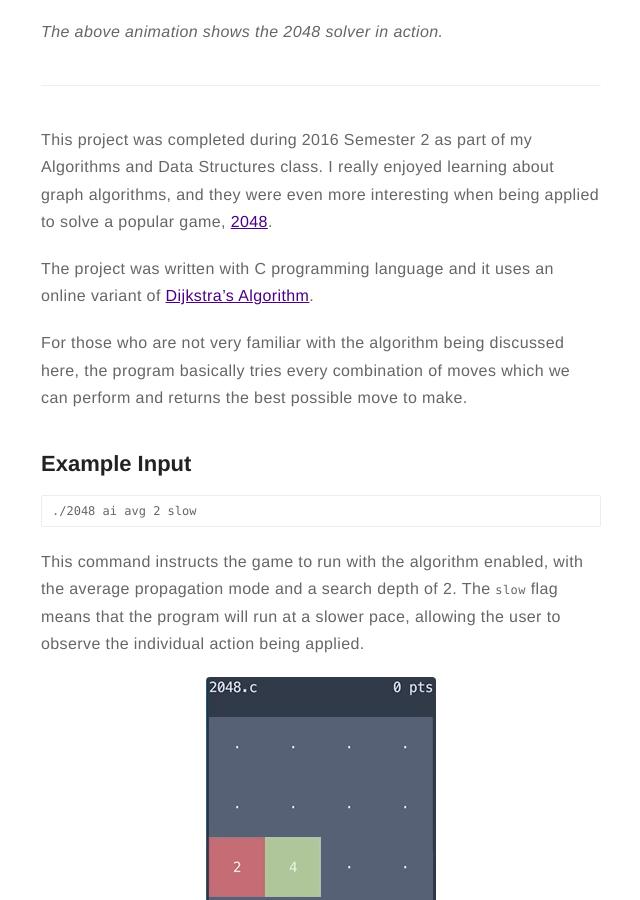
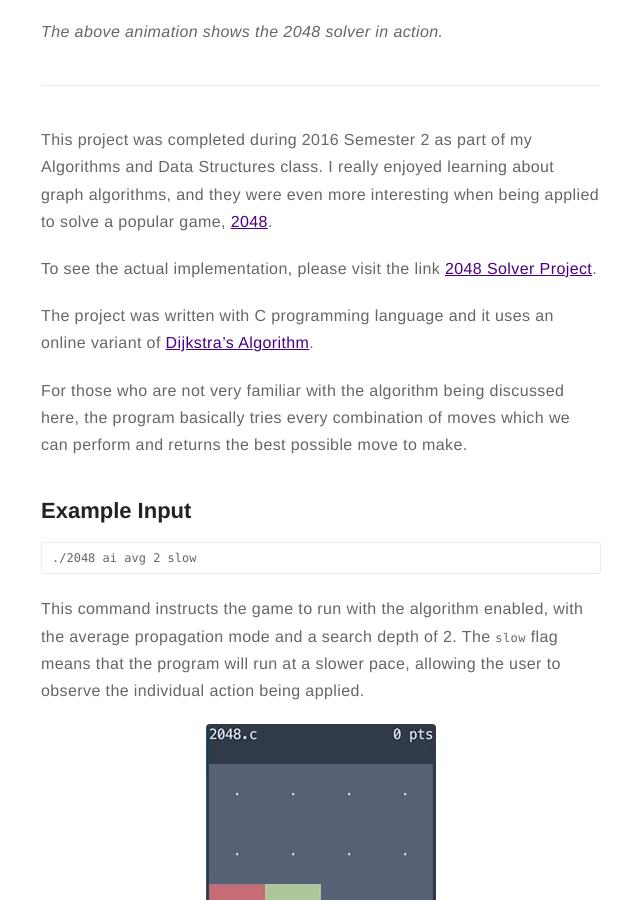
Before and after one commit to stevenlee090/stevenlee090.github.io, a Jekyll site: the page built from _posts/2016-10-21-2048-solver.markdown, in a window 1280 px wide and 900 px high, scrolled down 629 px. Shown: the whole window, without its empty margins (319-959 px from the left). Built offline with Jekyll 4.4.1, drawn with Linux system fonts in a browser that asks for light colours.

Commit message:
corrected 2048 project post link

```diff
--- a/_posts/2016-10-21-2048-solver.markdown
+++ b/_posts/2016-10-21-2048-solver.markdown
@@ -27,6 +27,7 @@
 
 This project was completed during 2016 Semester 2 as part of my Algorithms and Data Structures class. I really enjoyed learning about graph algorithms, and they were even more interesting when being applied to solve a popular game, [2048](https://gabrielecirulli.github.io/2048/).
 
+To see the actual implementation, please visit the link [2048 Solver Project](https://github.com/stevenlee090/2048-solver).
 
 The project was written with C programming language and it uses an online variant of [Dijkstra's Algorithm](https://en.wikipedia.org/wiki/Dijkstra%27s_algorithm).
 
```
